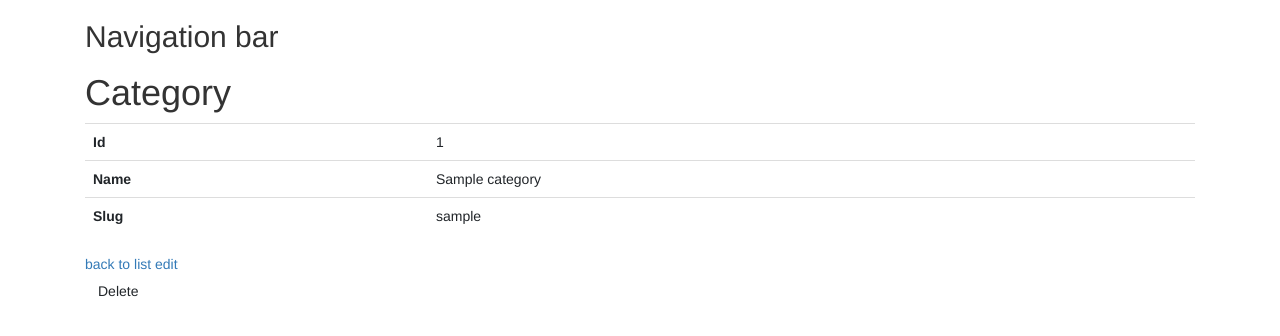
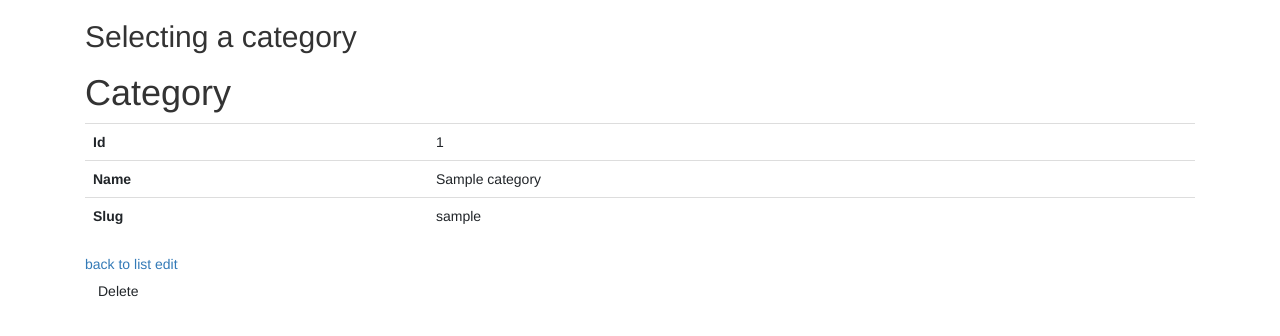
Before and after one commit to SiscuCorina/individualWork, a Symfony app: template templates/category/show.html.twig in a window 1280 px wide. Shown: the top 336 px of the page. Run offline with Twig, Linux system fonts and the light colour scheme; the template is opened without the code that fills it: most values are stand-ins (such as "Sample title", 1, 10 or a date in 2020); some libraries are stand-ins or nearby versions.

Commit message:
Update base.html.twig

```diff
--- a/templates/base.html.twig
+++ b/templates/base.html.twig
@@ -16,7 +16,7 @@
         {% endblock %}
     </head>
     <body> <div class="container">
-        <h2> Navigation bar </h2>
+        <h2> Selecting a category </h2>
         {% block body %}
 
         {% endblock %}
```
